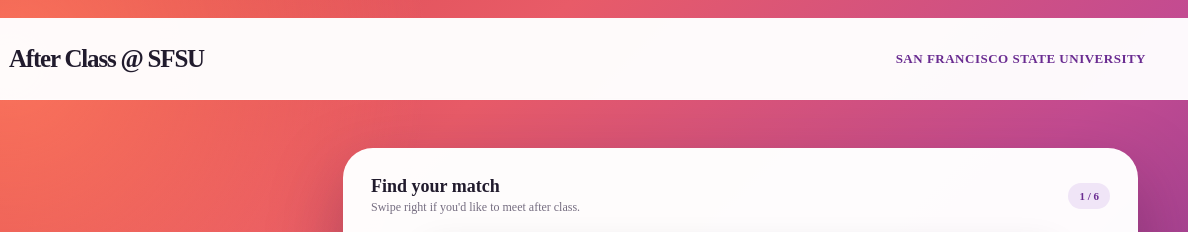
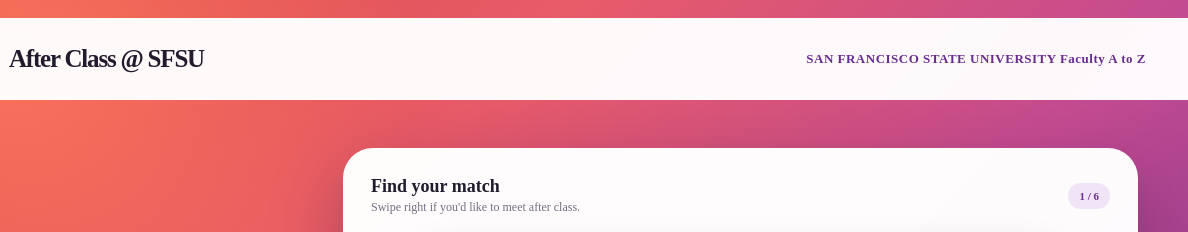
Before and after one commit to DevTaehunLee/after_class.github.io, a plain HTML site: page index.html in a window 1280 px wide. Shown: the top 232 px of the page, 92-1280 px from the left. Drawn offline with Linux system fonts and the light colour scheme.

Commit message:
Update index.html

```diff
--- a/index.html
+++ b/index.html
@@ -1040,6 +1040,7 @@ header {
     title="SFSU Faculty A-Z"
   >
     SAN FRANCISCO STATE UNIVERSITY
+    Faculty A to Z
   </div>
 
 </header>
```
